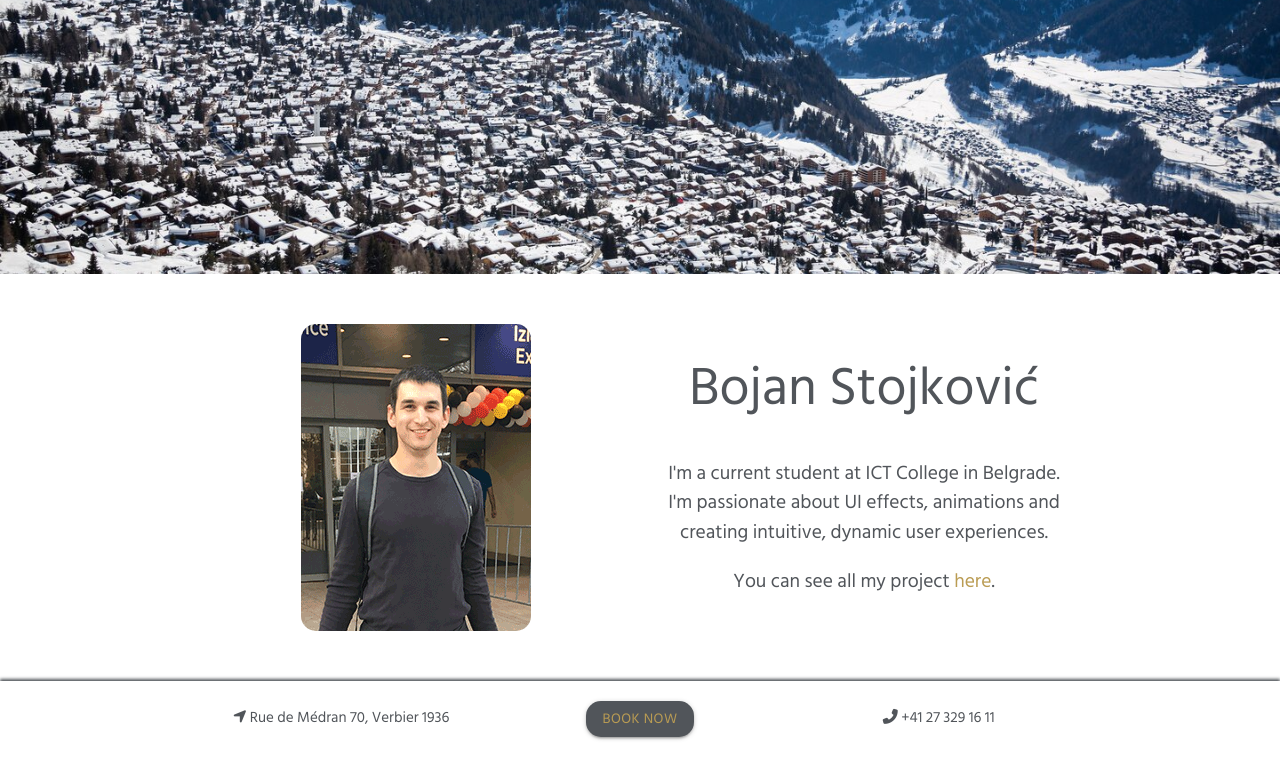
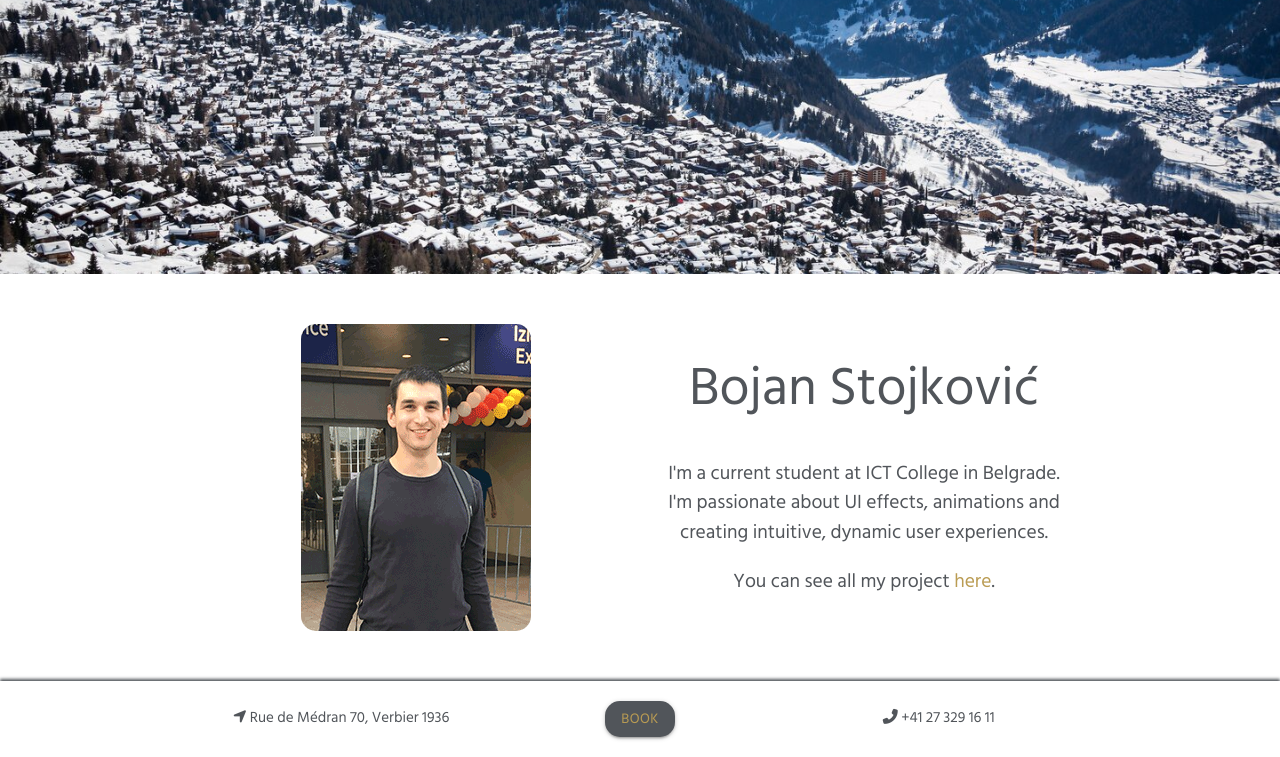
Before and after one commit to pufi96/werbierhotels, a plain HTML site: page author.html in a window 1280 px wide. Shown: the part 564-1321 px from the top of the page. Drawn offline with nearby package versions, Linux system fonts and the light colour scheme.

Commit message:
Update author.html

```diff
--- a/author.html
+++ b/author.html
@@ -100,7 +100,7 @@
                         </p>
                     </div>
                     <div class="col s12 m4">
-                        <a href="contact.html" class="btn zaobljen">Book now</a>
+                        <a href="contact.html" class="btn zaobljen">Book</a>
                     </div>
                     <div class="col s12 m4">
                         <p class="info">
```
